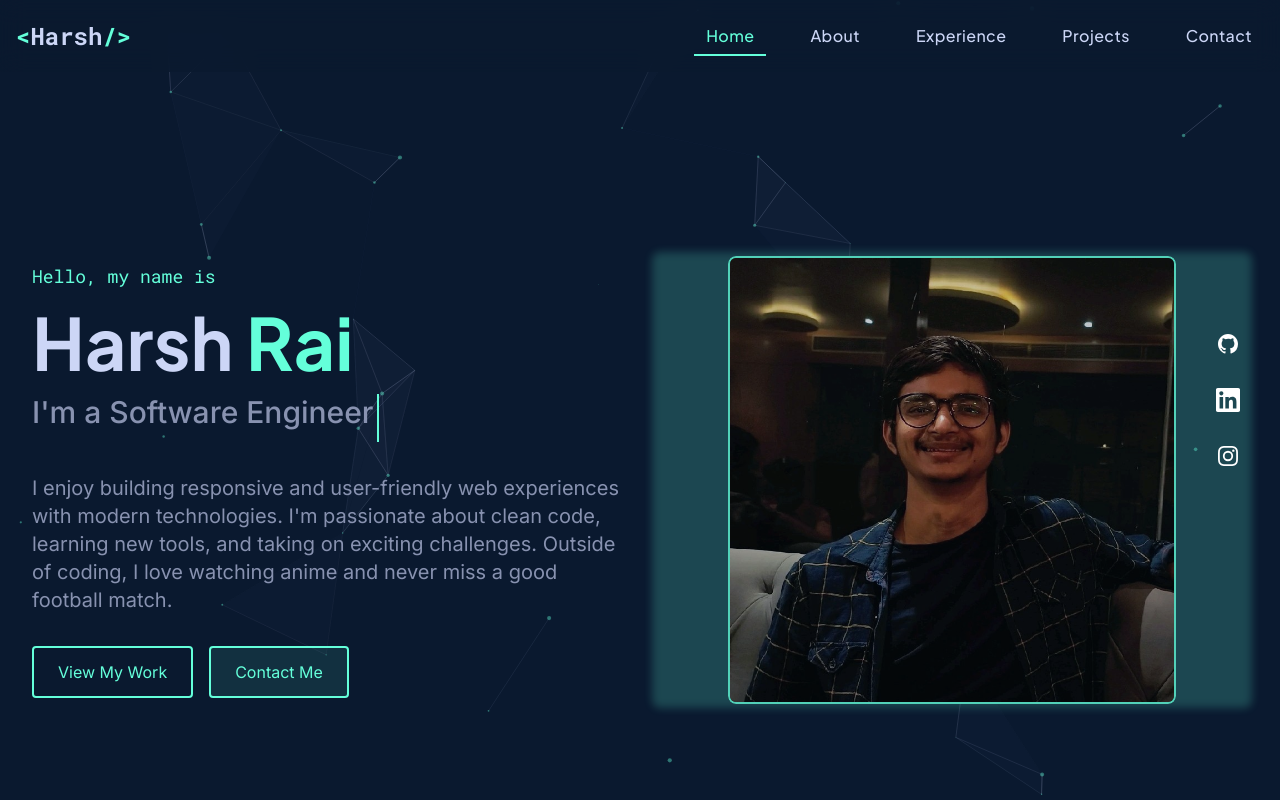
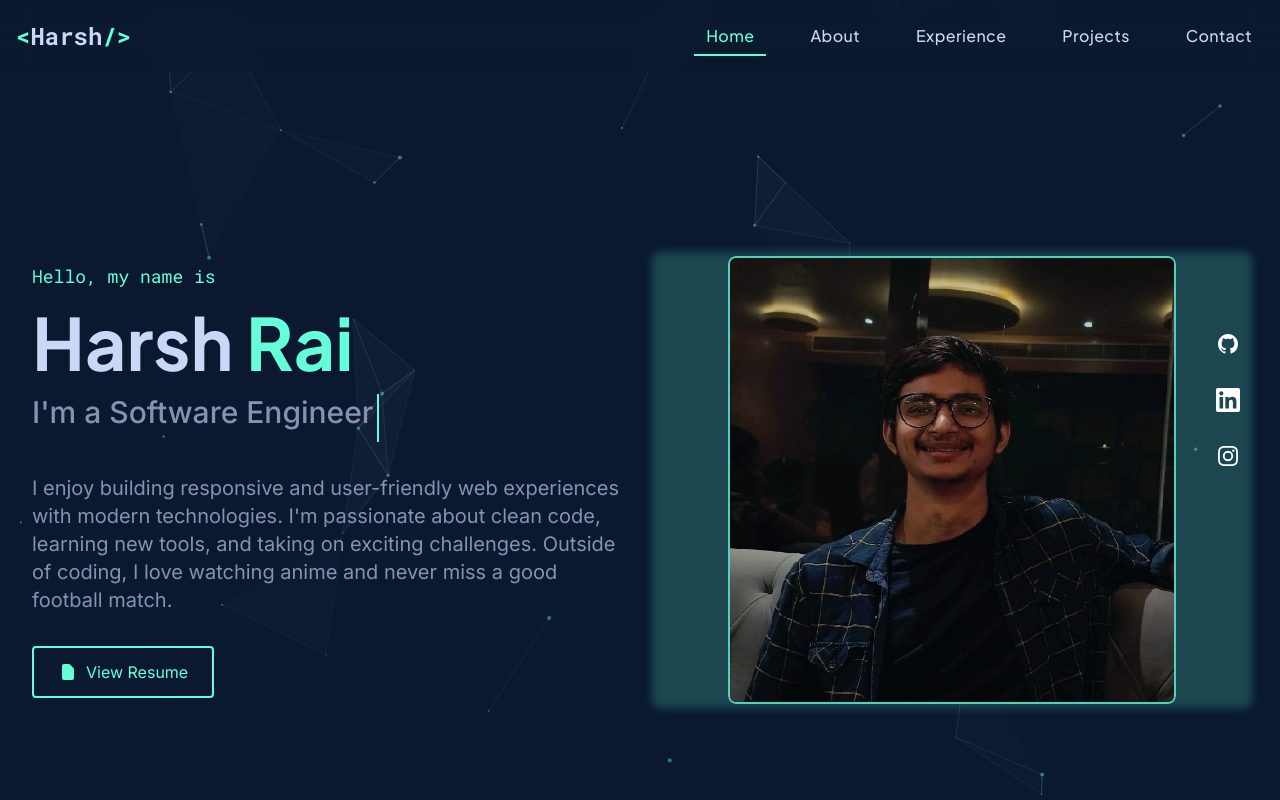
Before and after one commit to Harsh2563/my_portfolio, a React (Vite) app: page / in a window 1280 px wide. Shown: the top 800 px of the page. Built offline with nearby package versions, Linux system fonts and the light colour scheme.

Commit message:
feat: added resume

```diff
--- a/src/components/sections/Hero.tsx
+++ b/src/components/sections/Hero.tsx
@@ -40,12 +40,19 @@ const Hero = () => {
             </p>
 
             <div className="flex flex-wrap gap-4">
-              <button className="px-6 py-3 rounded border-2 border-secondary text-secondary hover:bg-secondary hover:bg-opacity-10 transition-all">
-                View My Work
-              </button>
-              <button className="px-6 py-3 rounded bg-secondary bg-opacity-10 text-secondary border-2 border-secondary hover:bg-opacity-20 transition-all">
-                Contact Me
-              </button>
+              <a
+                href="https://drive.google.com/file/d/1lpy5YGmFT3gIw_MxVR1KYkJzo_XjM6PJ/view?usp=sharing"
+                target="_blank"
+                rel="noopener noreferrer"
+                className="px-6 py-3 rounded border-2 border-secondary text-secondary hover:bg-secondary hover:bg-opacity-10 transition-all flex items-center gap-2"
+              >
+                <svg className="w-5 h-5" fill="currentColor" viewBox="0 0 20 20" xmlns="http://www.w3.org/2000/svg">
+                  <path d="M4 4a2 2 0 012-2h4.586A2 2 0 0112 2.586L15.414 6A2 2 0 0116 7.414V16a2 2 0 01-2 2H6a2 2 0 01-2-2V4z" />
+                  <path d="M8 11h4a1 1 0 110 2H8a1 1 0 110-2z" />
+                  <path d="M8 7h2a1 1 0 110 2H8a1 1 0 110-2z" />
+                </svg>
+                View Resume
+              </a>
             </div>
           </div>
 
```
